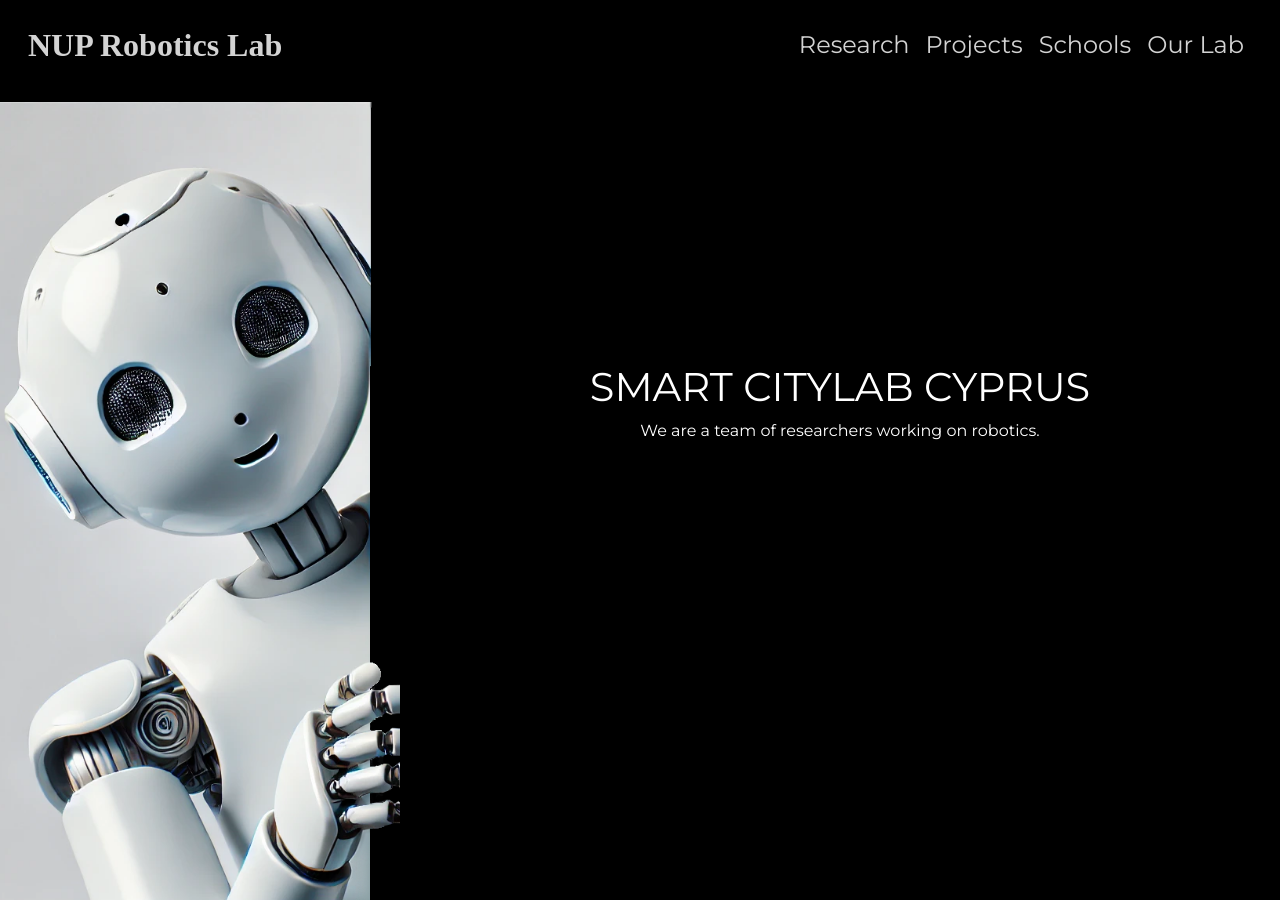
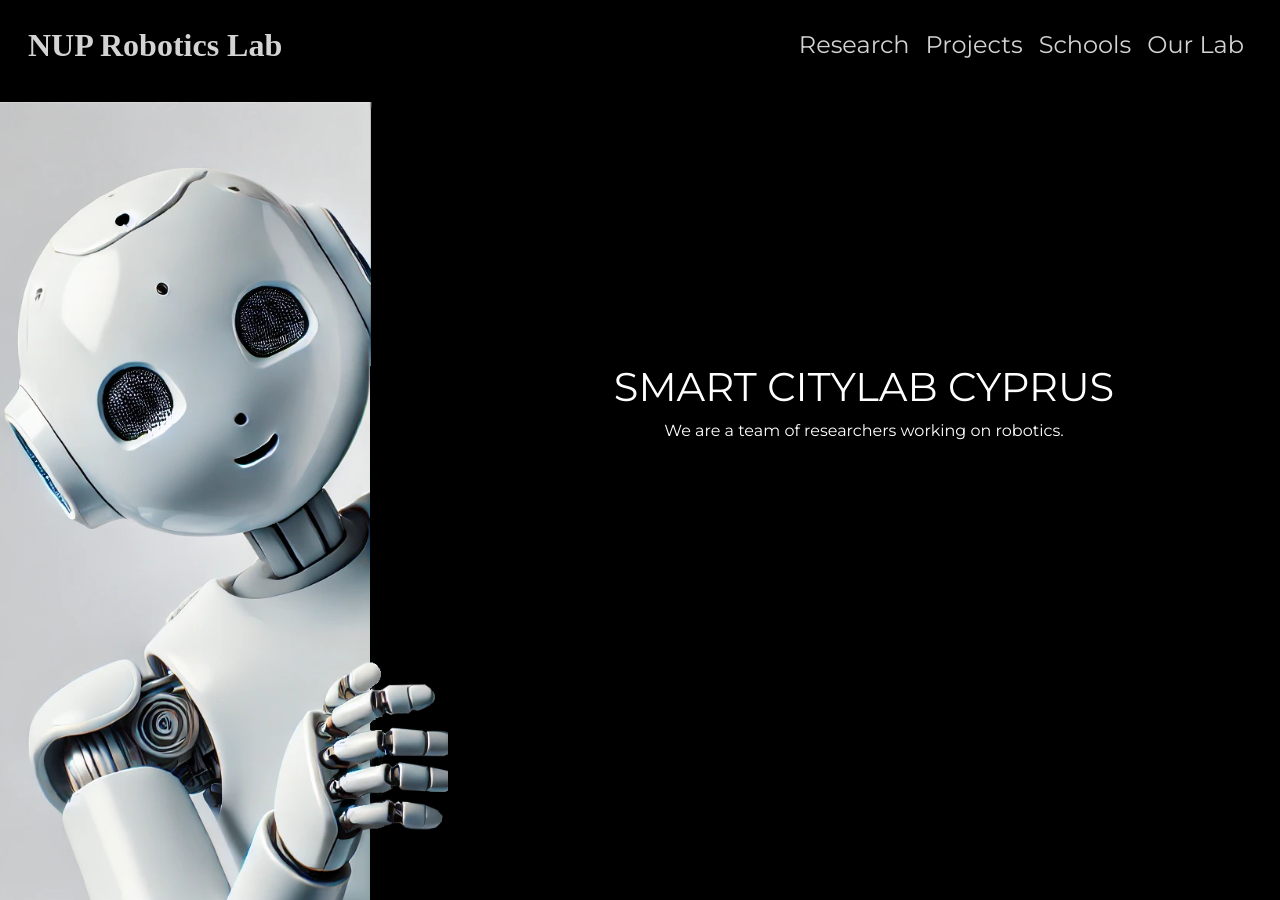
Before and after one commit to rcicd/robo_lab, a Jekyll site: the page built from index.md, in a window 1280 px wide. Built offline with Jekyll 4.4.1, drawn with Linux system fonts in a browser that asks for light colours; some web fonts are replaced.

Commit message:
robot width fix

```diff
--- a/assets/css/main.css
+++ b/assets/css/main.css
@@ -9,7 +9,7 @@
 
 
   /* Задаем ширину колонки с роботом в одном месте */
-  --robot-column-width: clamp(400px, 30vw, 800px);
+  --robot-column-width: clamp(400px, 35vw, 1100px);
 
   /* Остальные переменные */
   --primary-color: #6289a0;
@@ -86,7 +86,11 @@ body {
 .navbar-nav .nav-link:hover { text-decoration: underline; color: var(--primary-color) !important; }
 .navbar-nav .nav-link.active { color: lightgrey !important; text-decoration: underline !important; }
 
-
+.navbar-brand:hover,
+.navbar-brand:focus {
+  color: var(--primary-color) !important;
+  opacity: 1;
+}
 
 /* ===== ОСНОВНОЙ КОНТЕЙНЕР ===== */
 .main-container {
```
